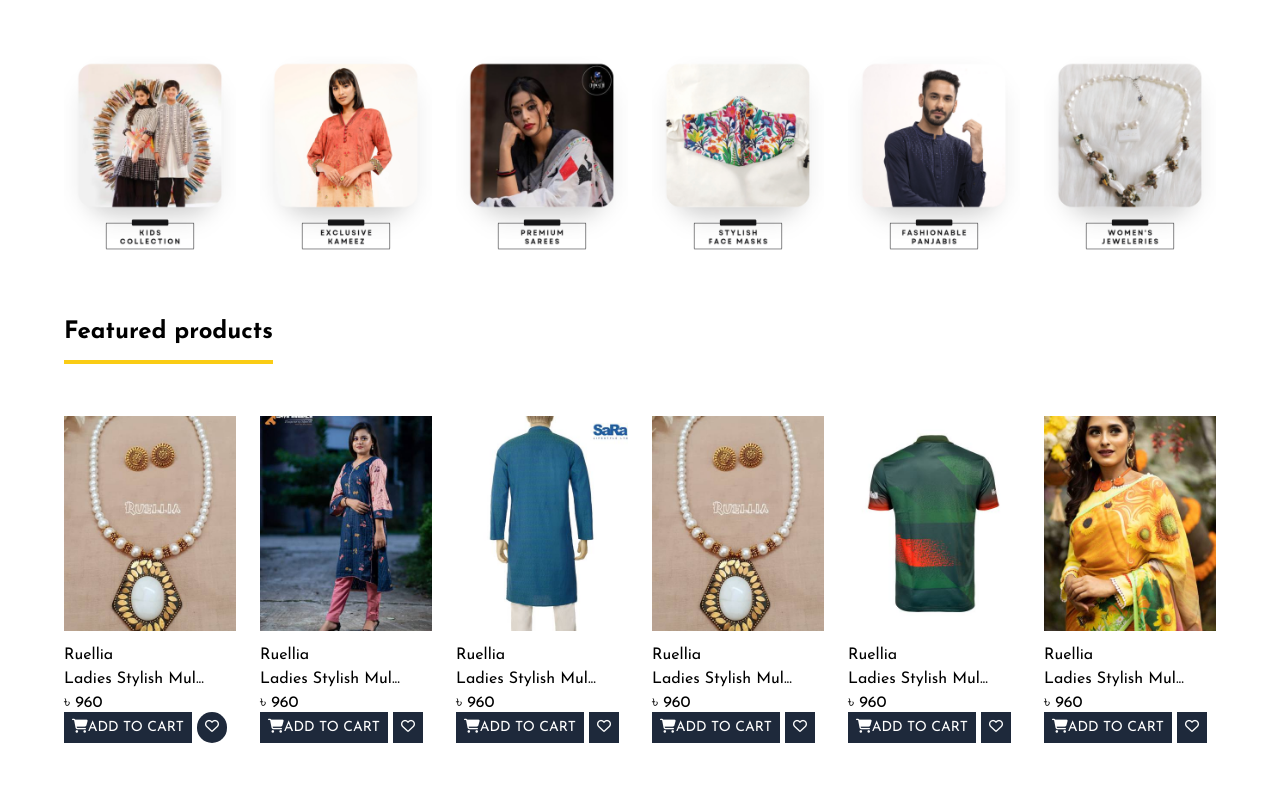
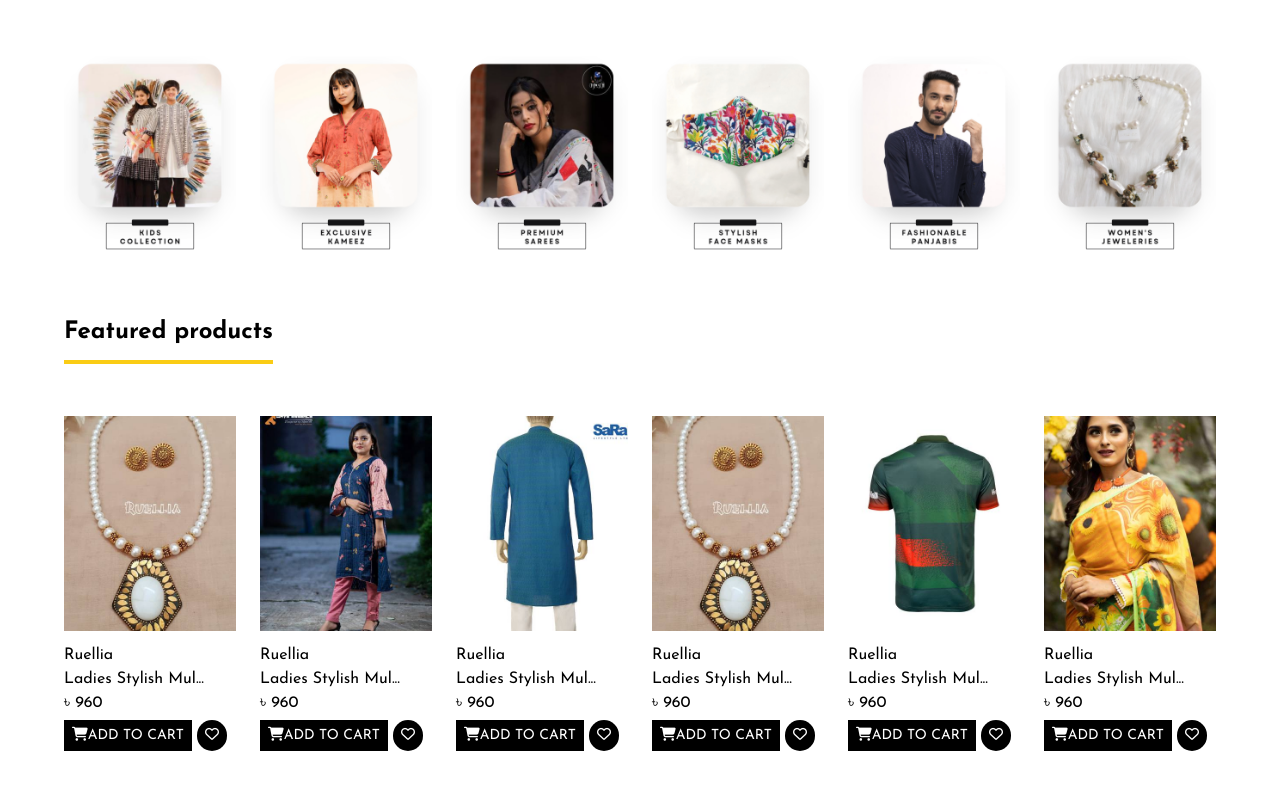
Before and after one commit to Kazirobin/aadi, a website: page index.html in a window 1280 px wide. Shown: the part 1230-2019 px from the top of the page. Drawn offline with nearby package versions, Linux system fonts and the light colour scheme.

Commit message:
update(28-9-23) 2nd

```diff
--- a/index.html
+++ b/index.html
@@ -199,10 +199,9 @@
         <img class="m-auto py-3" src="./img/featured/necklaces.jpg" alt="">
         <h1>Ruellia</h1>
         <p>Ladies Stylish Mul...</p>
-        <h1>৳ 960</h1>
-        <div></div>
-        <h1 class="inline text-white text-sm bg-slate-800 p-2"><i class="fa fa-shopping-cart"></i>ADD TO CART</h1>
-        <h1 class="inline text-white bg-slate-800 p-2 text-sm rounded-full text-center">
+        <h1 class="pb-2">৳ 960</h1>
+        <h1 class="inline text-white text-sm bg-black p-2"><i class="fa fa-shopping-cart"></i>ADD TO CART</h1>
+        <h1 class="inline text-white bg-black p-2 text-sm rounded-full">
 
           <i class="fa-regular fa-heart"></i>
         </h1>
@@ -214,10 +213,9 @@
         <img class="m-auto py-3" src="./img/featured/wavy-essence.jpg" alt="">
         <h1>Ruellia</h1>
         <p>Ladies Stylish Mul...</p>
-        <h1>৳ 960</h1>
-        <div></div>
-        <h1 class="inline text-white text-sm bg-slate-800 p-2"><i class="fa fa-shopping-cart"></i>ADD TO CART</h1>
-        <h1 class="inline text-white bg-slate-800 p-2 text-sm">
+        <h1 class="pb-2">৳ 960</h1>
+        <h1 class="inline text-white text-sm bg-black p-2"><i class="fa fa-shopping-cart"></i>ADD TO CART</h1>
+        <h1 class="inline text-white bg-black p-2 text-sm rounded-full">
 
           <i class="fa-regular fa-heart"></i>
         </h1>
@@ -229,10 +227,9 @@
         <img class="m-auto py-3" src="./img/featured/sara-lifestyle.jpg" alt="">
         <h1>Ruellia</h1>
         <p>Ladies Stylish Mul...</p>
-        <h1>৳ 960</h1>
-        <div></div>
-        <h1 class="inline text-white text-sm bg-slate-800 p-2"><i class="fa fa-shopping-cart"></i>ADD TO CART</h1>
-        <h1 class="inline text-white bg-slate-800 p-2 text-sm">
+        <h1 class="pb-2">৳ 960</h1>
+        <h1 class="inline text-white text-sm bg-black p-2"><i class="fa fa-shopping-cart"></i>ADD TO CART</h1>
+        <h1 class="inline text-white bg-black p-2 text-sm rounded-full">
 
           <i class="fa-regular fa-heart"></i>
         </h1>
@@ -244,10 +241,9 @@
         <img class="m-auto py-3" src="./img/featured/necklaces.jpg" alt="">
         <h1>Ruellia</h1>
         <p>Ladies Stylish Mul...</p>
-        <h1>৳ 960</h1>
-        <div></div>
-        <h1 class="inline text-white text-sm bg-slate-800 p-2"><i class="fa fa-shopping-cart"></i>ADD TO CART</h1>
-        <h1 class="inline text-white bg-slate-800 p-2 text-sm">
+        <h1 class="pb-2">৳ 960</h1>
+        <h1 class="inline text-white text-sm bg-black p-2"><i class="fa fa-shopping-cart"></i>ADD TO CART</h1>
+        <h1 class="inline text-white bg-black p-2 text-sm rounded-full">
 
           <i class="fa-regular fa-heart"></i>
         </h1>
@@ -259,10 +255,9 @@
         <img class="m-auto py-3" src="./img/featured/t-shirt-red-greenjpg.jpg" alt="">
         <h1>Ruellia</h1>
         <p>Ladies Stylish Mul...</p>
-        <h1>৳ 960</h1>
-        <div></div>
-        <h1 class="inline text-white text-sm bg-slate-800 p-2"><i class="fa fa-shopping-cart"></i>ADD TO CART</h1>
-        <h1 class="inline text-white bg-slate-800 p-2 text-sm">
+        <h1 class="pb-2">৳ 960</h1>
+        <h1 class="inline text-white text-sm bg-black p-2"><i class="fa fa-shopping-cart"></i>ADD TO CART</h1>
+        <h1 class="inline text-white bg-black p-2 text-sm rounded-full">
 
           <i class="fa-regular fa-heart"></i>
         </h1>
@@ -274,10 +269,9 @@
         <img class="m-auto py-3" src="./img/featured/kay-kraft.jpg" alt="">
         <h1>Ruellia</h1>
         <p>Ladies Stylish Mul...</p>
-        <h1>৳ 960</h1>
-        <div></div>
-        <h1 class="inline text-white text-sm bg-slate-800 p-2"><i class="fa fa-shopping-cart"></i>ADD TO CART</h1>
-        <h1 class="inline text-white bg-slate-800 p-2 text-sm">
+        <h1 class="pb-2">৳ 960</h1>
+        <h1 class="inline text-white text-sm bg-black p-2"><i class="fa fa-shopping-cart"></i>ADD TO CART</h1>
+        <h1 class="inline text-white bg-black p-2 text-sm rounded-full">
 
           <i class="fa-regular fa-heart"></i>
         </h1>
```
